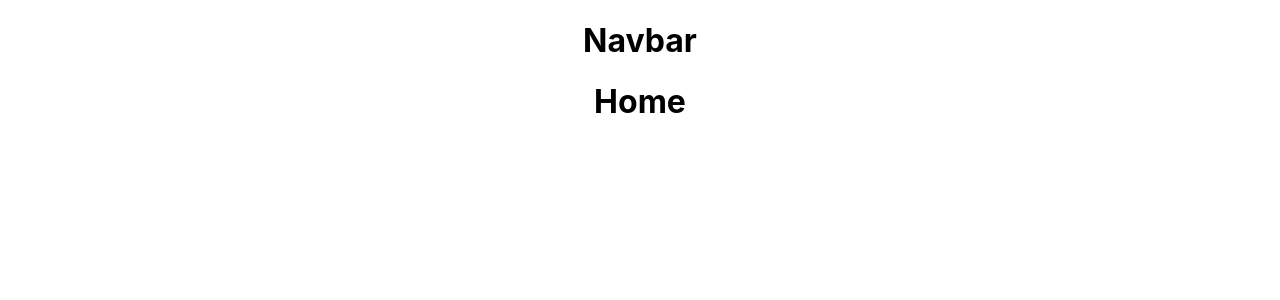
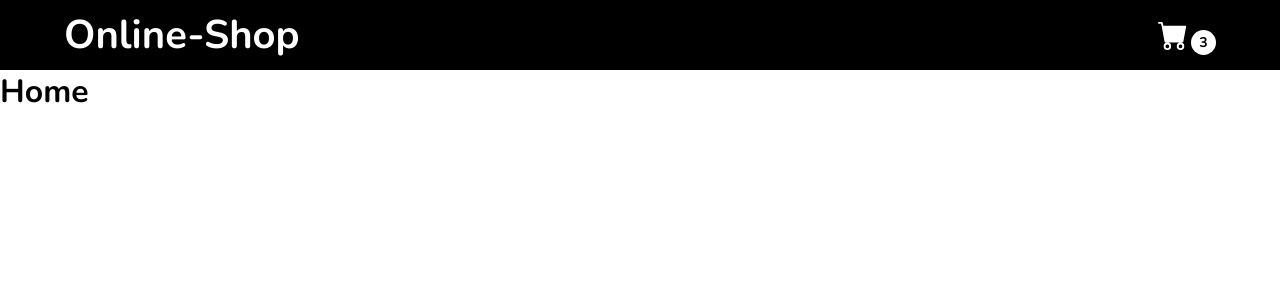
Before and after one commit to mousumiaktar/shopping-cart, a React (Create React App) app: page / in a window 1280 px wide. Shown: the top 300 px of the page. Built offline with nearby package versions, Linux system fonts and the light colour scheme.

Commit message:
navbar added

```diff
--- a/package.json
+++ b/package.json
@@ -3,11 +3,13 @@
   "version": "0.1.0",
   "private": true,
   "dependencies": {
+    "@react-icons/all-files": "^4.1.0",
     "@testing-library/jest-dom": "^5.16.5",
     "@testing-library/react": "^13.4.0",
     "@testing-library/user-event": "^13.5.0",
     "react": "^18.2.0",
     "react-dom": "^18.2.0",
+    "react-icons": "^4.4.0",
     "react-router-dom": "^6.4.2",
     "react-scripts": "5.0.1",
     "web-vitals": "^2.1.4"
--- a/src/App.css
+++ b/src/App.css
@@ -1,38 +1,46 @@
-.App {
-  text-align: center;
+@import url('https://fonts.googleapis.com/css2?family=Nunito:wght@200;400;700&display=swap');
+
+* {
+  padding: 0;
+  margin: 0;
+  box-sizing: border-box;
+  font-family: 'Nunito', sans-serif;
 }
 
-.App-logo {
-  height: 40vmin;
-  pointer-events: none;
+/* NavBar */
+
+.nav-bar {
+  height: 70px;
+  background: black;
+  display: flex;
+  justify-content: space-between;
+  align-items: center;
+  padding: 0 4rem;
 }
 
-@media (prefers-reduced-motion: no-preference) {
-  .App-logo {
-    animation: App-logo-spin infinite 20s linear;
-  }
-}
-
-.App-header {
-  background-color: #282c34;
-  min-height: 100vh;
-  display: flex;
-  flex-direction: column;
-  align-items: center;
-  justify-content: center;
-  font-size: calc(10px + 2vmin);
+.nav-bar a {
+  text-decoration: none;
   color: white;
 }
 
-.App-link {
-  color: #61dafb;
+.nav-bar h2 {
+  font-size: 40px;
 }
-
-@keyframes App-logo-spin {
-  from {
-    transform: rotate(0deg);
-  }
-  to {
-    transform: rotate(360deg);
-  }
+.nav-cart {
+  display: flex;
+  align-items: center;
 }
+.cart-quantity {
+  display: flex;
+  align-items: center;
+  justify-content: center;
+  height: 25px;
+  width: 25px;
+  border-radius: 50%;
+  background: #fff;
+  font-size: 14px;
+  font-weight: 700;
+  color: black;
+  margin-left: 3px;
+  margin-top: 15px;
+}
--- a/src/components/NavBar.js
+++ b/src/components/NavBar.js
@@ -1,10 +1,26 @@
 import React from 'react';
+import { Link } from 'react-router-dom';
 
 const NavBar = () => {
     return (
-        <div>
-            <h1>Navbar</h1>
-        </div>
+        <nav className='nav-bar'>
+            <Link to="/">
+                <h2>Online-Shop</h2>
+            </Link>
+            <Link to="/cart">
+                <div className='nav-cart'>
+                    <svg xmlns="http://www.w3.org/2000/svg" width="30"
+                        height="30"
+                        fill="currentColor"
+                        className="bi bi-cart-fill" viewBox="0 0 16 16">
+                        <path d="M0 1.5A.5.5 0 0 1 .5 1H2a.5.5 0 0 1 .485.379L2.89 3H14.5a.5.5 0 0 1 .491.592l-1.5 8A.5.5 0 0 1 13 12H4a.5.5 0 0 1-.491-.408L2.01 3.607 1.61 2H.5a.5.5 0 0 1-.5-.5zM5 12a2 2 0 1 0 0 4 2 2 0 0 0 0-4zm7 0a2 2 0 1 0 0 4 2 2 0 0 0 0-4zm-7 1a1 1 0 1 1 0 2 1 1 0 0 1 0-2zm7 0a1 1 0 1 1 0 2 1 1 0 0 1 0-2z" />
+                    </svg>
+                    <span className='cart-quantity'>
+                        <span>3</span>
+                    </span>
+                </div>
+            </Link>
+        </nav>
     );
 };
 
```
Also changed, not shown: 1 other file (tests, documents, lock files or other folders).
